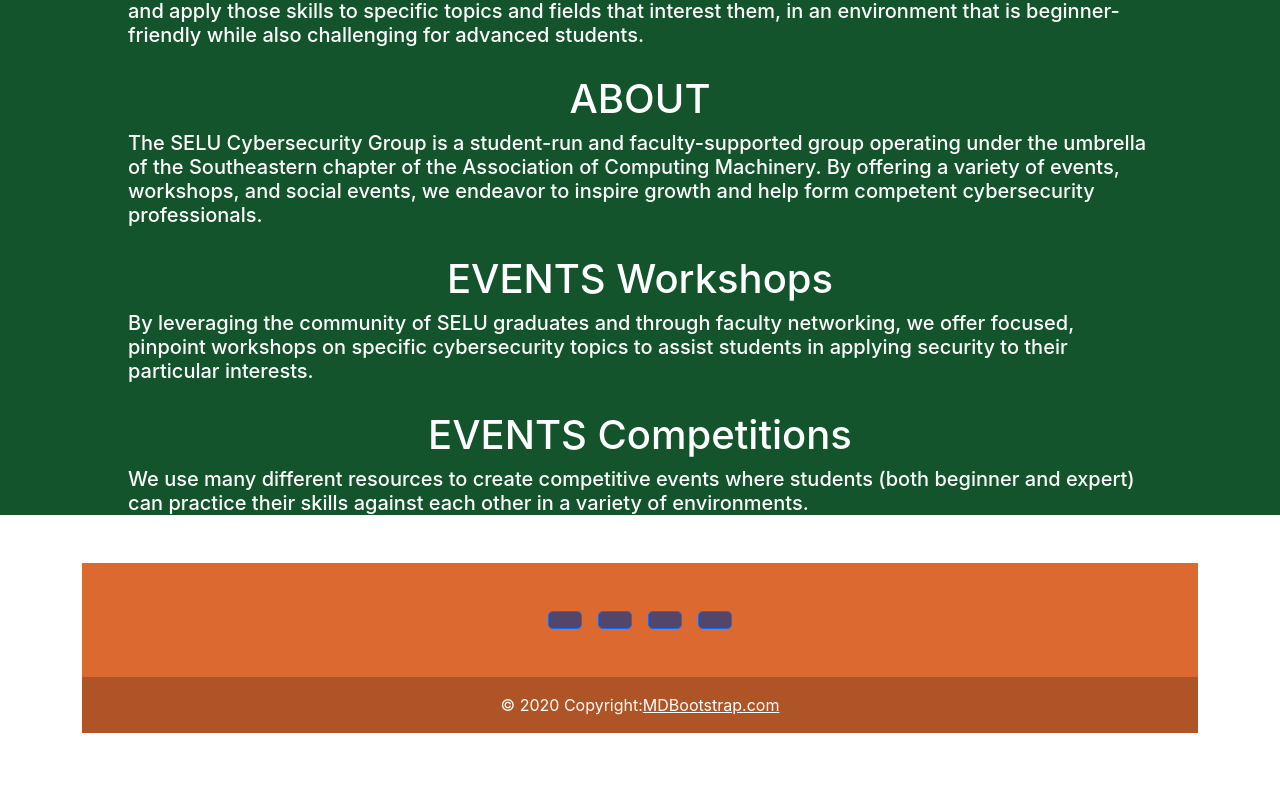
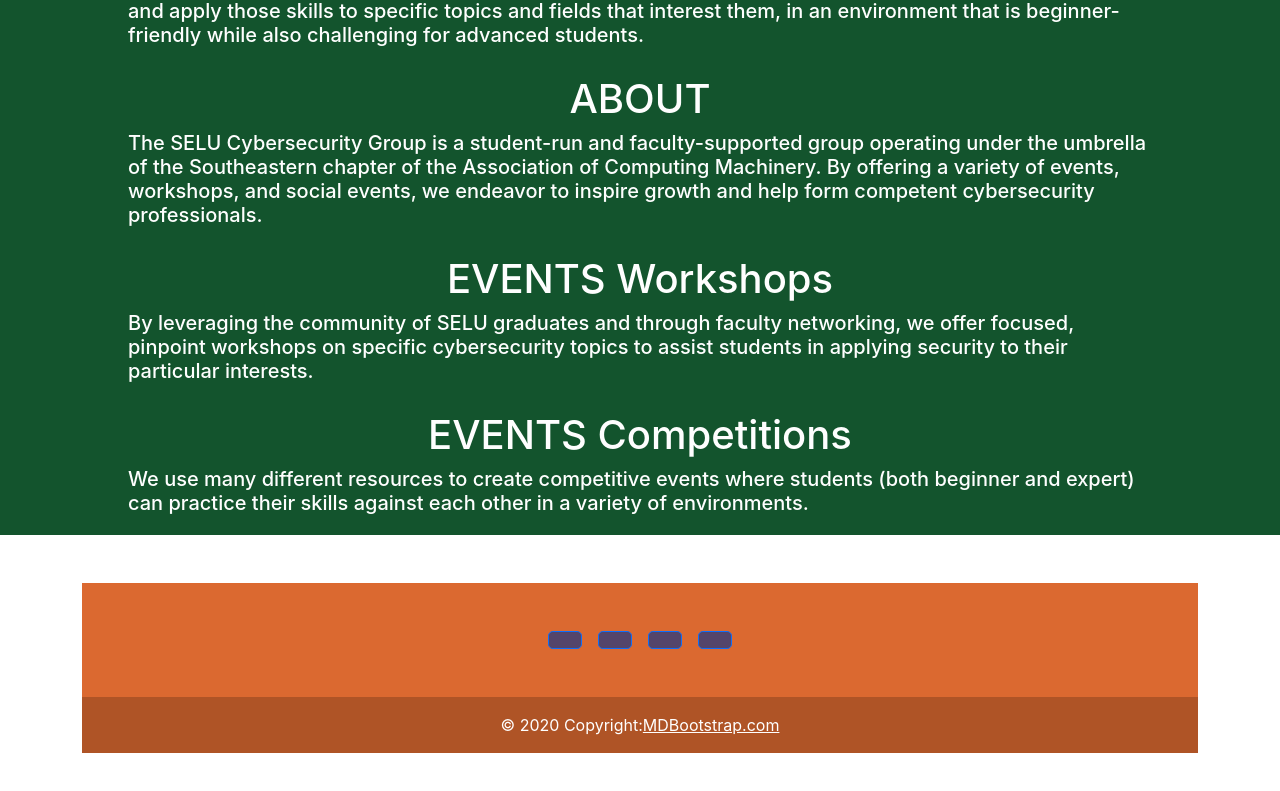
Before and after one commit to BlaineInsane/CMPS_420-cyber-security, a React (Create React App) app in the folder cyber-security/: page / in a window 1280 px wide. Shown: the part 1006-1797 px from the top of the page. Built offline with nearby package versions, Linux system fonts and the light colour scheme.

Commit message:
padding fix

```diff
--- a/cyber-security/src/App.js
+++ b/cyber-security/src/App.js
@@ -22,7 +22,7 @@ function App() {
         <h1 className="center text-center" style={{paddingTop: 20}}>EVENTS Workshops</h1>
         <h5 className="center">By leveraging the community of SELU graduates and through faculty networking, we offer focused, pinpoint workshops on specific cybersecurity topics to assist students in applying security to their particular interests.</h5>
         <h1 className="center text-center" style={{paddingTop: 20}}>EVENTS Competitions</h1>
-        <h5 className="center">We use many different resources to create competitive events where students (both beginner and expert) can practice their skills against each other in a variety of environments.</h5>
+        <h5 className="center" style={{paddingBottom: 20}}>We use many different resources to create competitive events where students (both beginner and expert) can practice their skills against each other in a variety of environments.</h5>
       </div>
     </div>
    <Footer></Footer>
```
